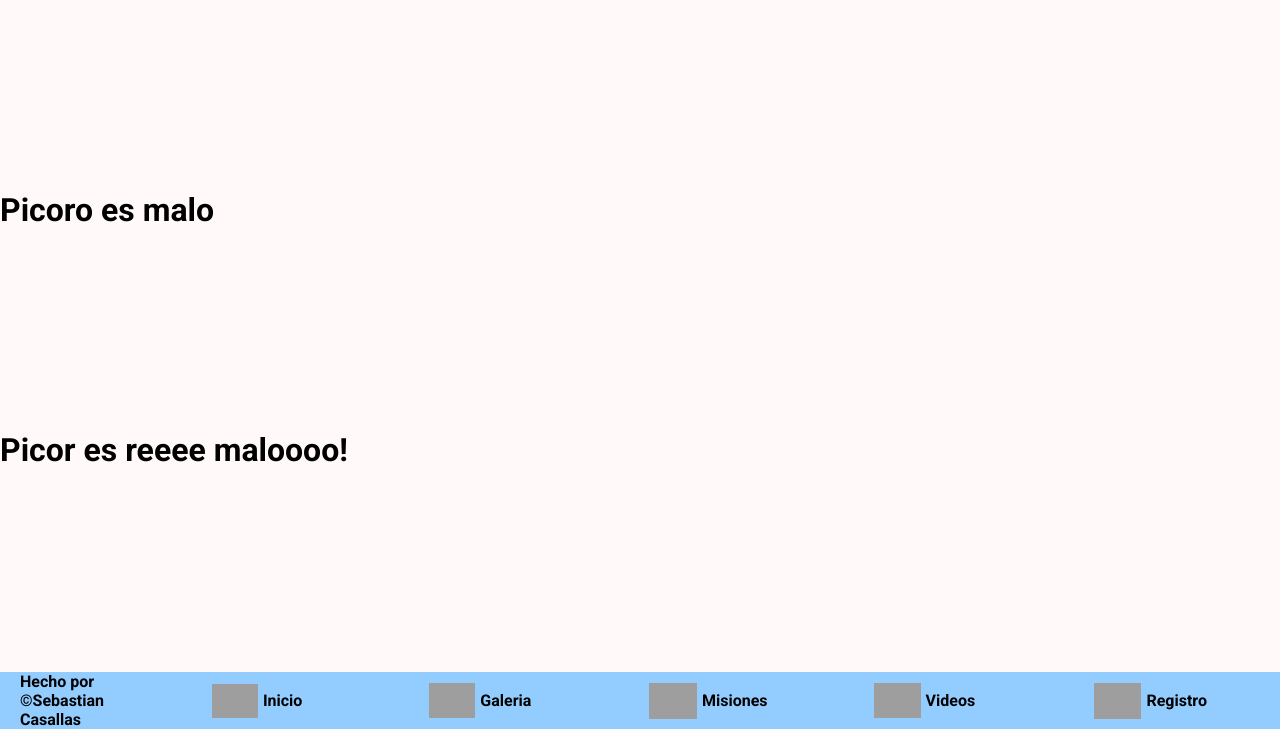
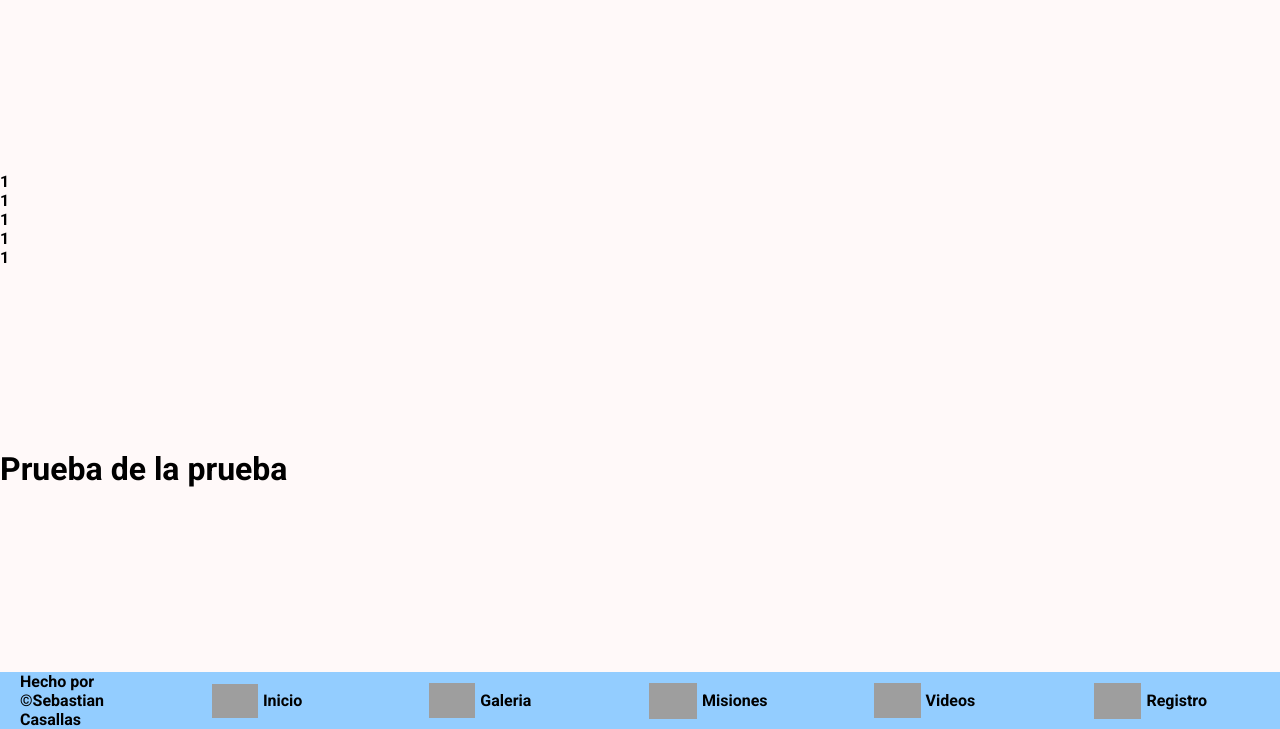
Before and after one commit to Zecsba/prueba, a plain HTML site: page index.html in a window 1280 px wide. Shown: the part 71-800 px from the top of the page. Drawn offline with Linux system fonts and the light colour scheme; grey boxes are pictures that could not be loaded.

Commit message:
Aca puse cosasa random

```diff
--- a/index.html
+++ b/index.html
@@ -39,11 +39,19 @@
 
     <!--Contenido -->
 
-      <h1>Picoro es malo</h1>
-      <h1>Picor es reeee maloooo!</h1>
+      <head>
+        <nav>
+          <ul>1</ul>
+          <ul>1</ul>
+          <ul>1</ul>
+          <ul>1</ul>
+          <ul>1</ul>
+        </nav>
+      </head>
+        <main>
+          <h1>Prueba de la prueba</h1>
+        </main>
 
-
-    </main>
 
     <!--Footer -->
 
```
